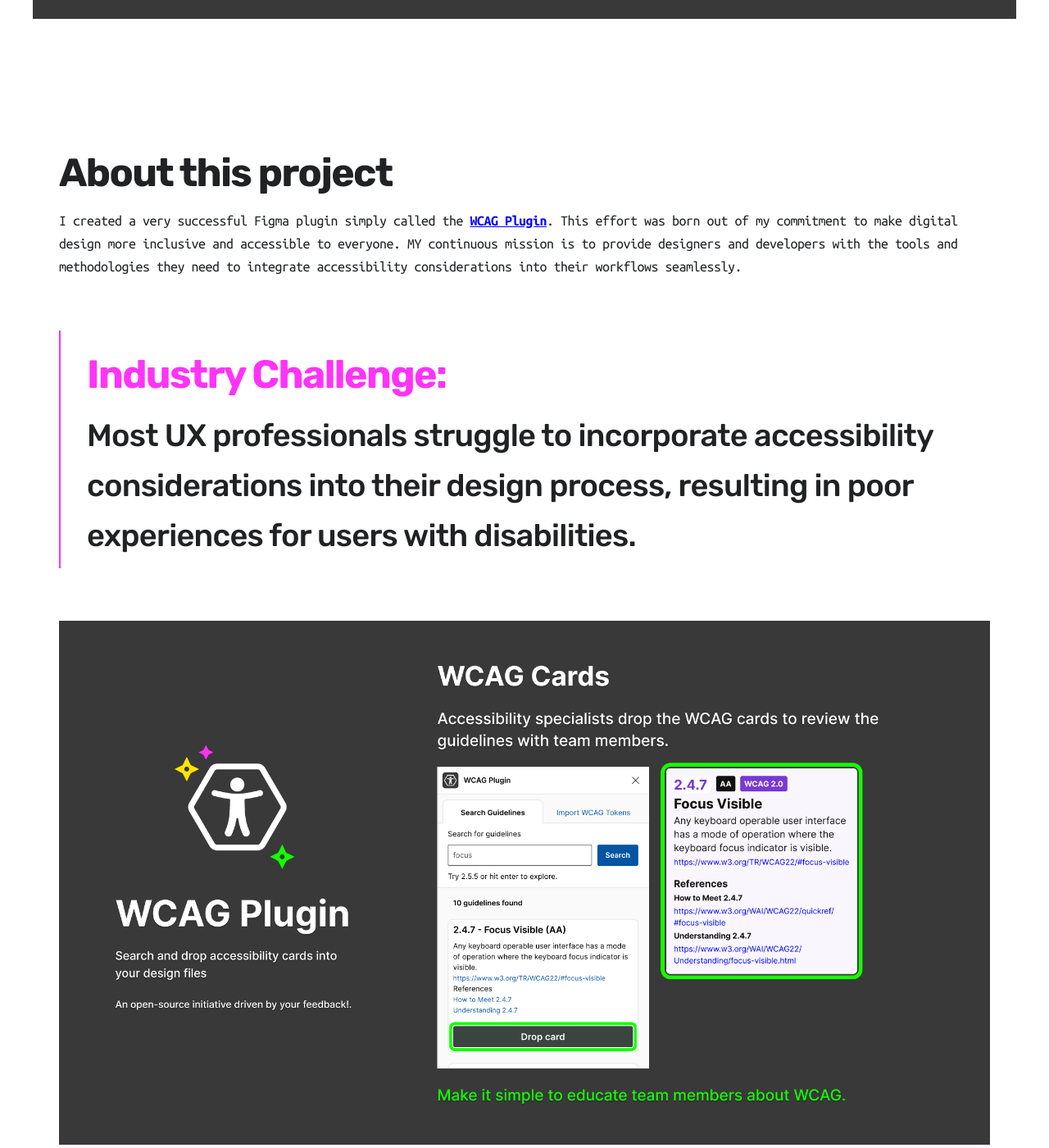
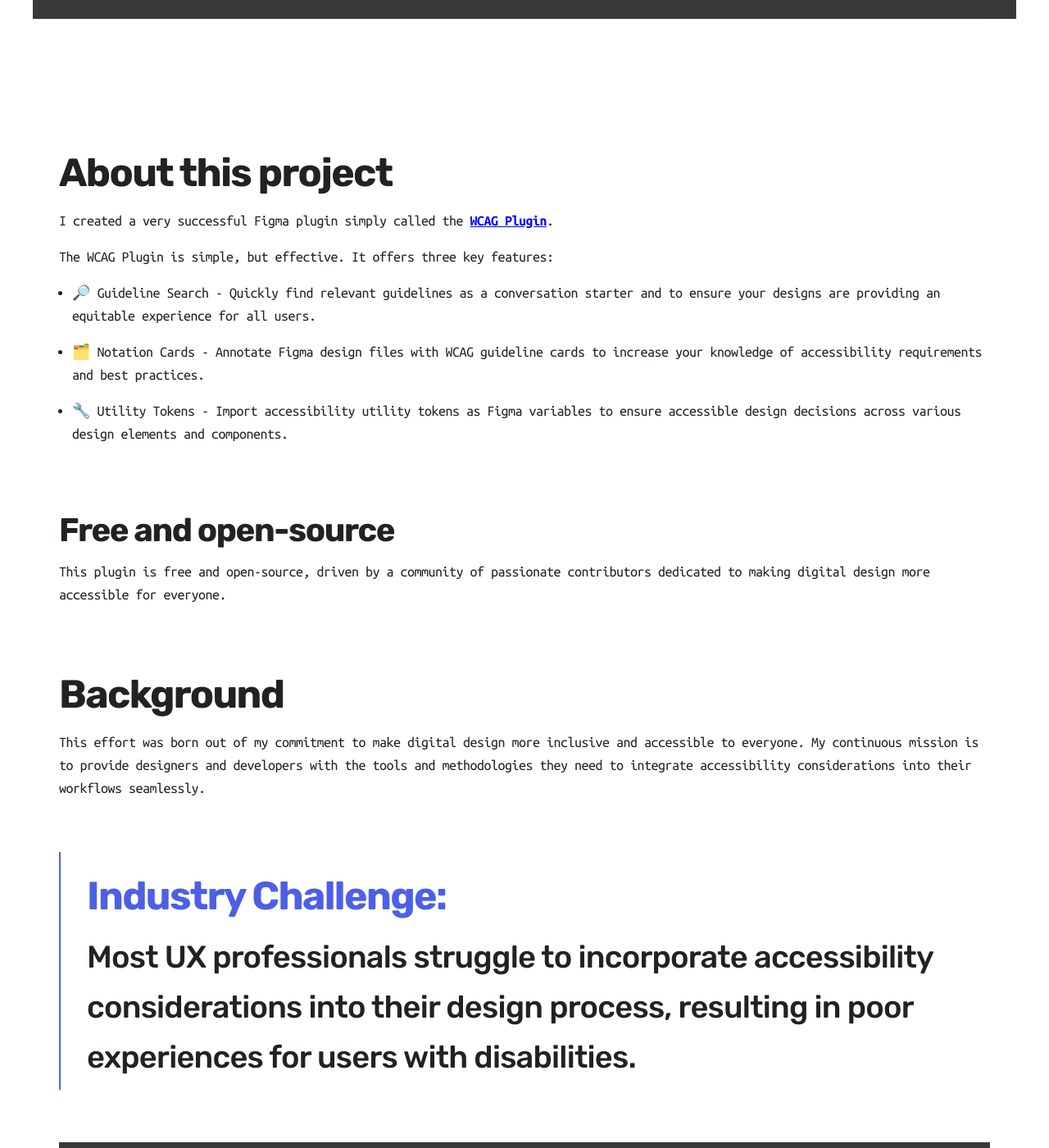
Before and after one commit to mpaiva/venus, a Jekyll site: the page built from _projects/2024-05-25-wcag-plugin.md, in a window 1280 px wide and 1400 px high, scrolled down 1097 px. Shown: the whole window at 82% size. Built offline with Jekyll 4.4.1, drawn with Linux system fonts in a browser that asks for light colours; nearby versions of some CDN libraries.

Commit message:
WCAG plugin update

```diff
--- a/_projects/2024-05-25-wcag-plugin.md
+++ b/_projects/2024-05-25-wcag-plugin.md
@@ -30,7 +22,23 @@
 
 ## About this project
 
-I created a very successful Figma plugin simply called the **[WCAG Plugin](https://www.figma.com/community/plugin/1373362852131056921/wcag-plugin)**. This effort was born out of my commitment to make digital design more inclusive and accessible to everyone. MY continuous mission is to provide designers and developers with the tools and methodologies they need to integrate accessibility considerations into their workflows seamlessly.
+I created a very successful Figma plugin simply called the **[WCAG Plugin](https://www.figma.com/community/plugin/1373362852131056921/wcag-plugin)**.
+
+The WCAG Plugin is simple, but effective. It offers three key features:
+
+- 🔎 Guideline Search - Quickly find relevant guidelines as a conversation starter and to ensure your designs are providing an equitable experience for all users.
+
+- 🗂️ Notation Cards - Annotate Figma design files with WCAG guideline cards to increase your knowledge of accessibility requirements and best practices.
+
+- 🔧 Utility Tokens - Import accessibility utility tokens as Figma variables to ensure accessible design decisions across various design elements and components.
+
+### Free and open-source
+
+This plugin is free and open-source, driven by a community of passionate contributors dedicated to making digital design more accessible for everyone.
+
+## Background
+
+This effort was born out of my commitment to make digital design more inclusive and accessible to everyone. My continuous mission is to provide designers and developers with the tools and methodologies they need to integrate accessibility considerations into their workflows seamlessly.
 
 > <h2>Industry Challenge:</h2> Most UX professionals struggle to incorporate accessibility considerations into their design process, resulting in poor experiences for users with disabilities.
 
```
Also changed, not shown: other parts of _projects/2024-05-25-wcag-plugin.md (+2 -10 lines).
